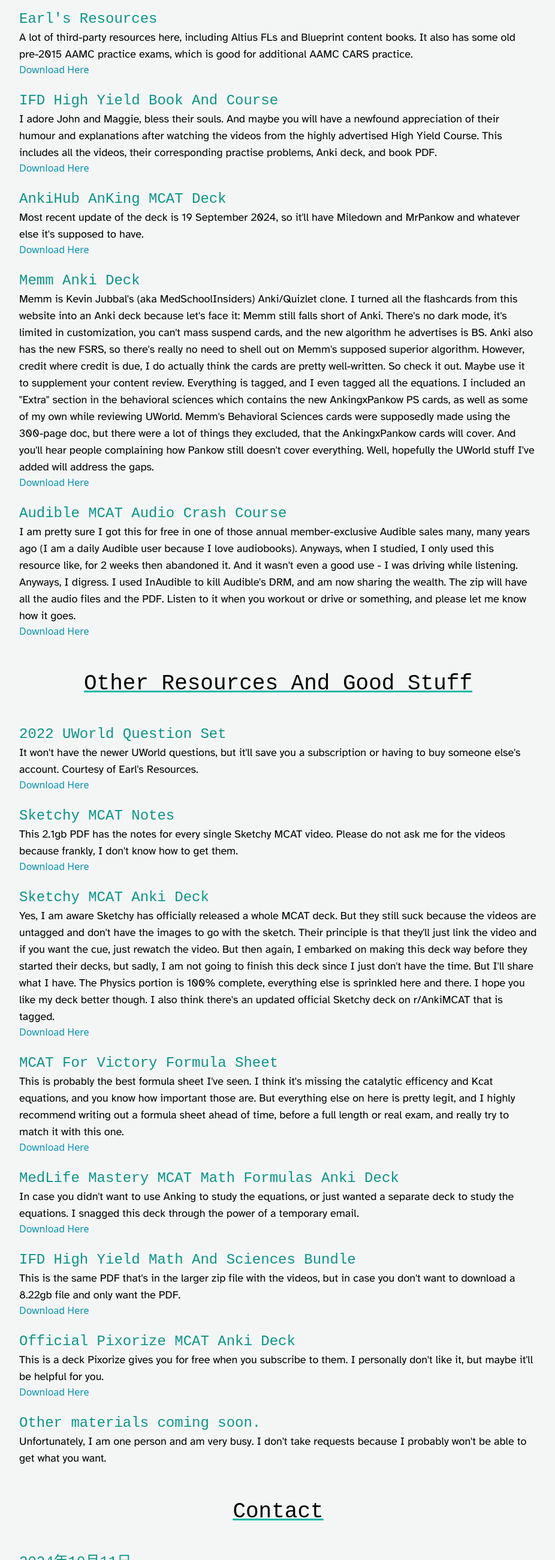
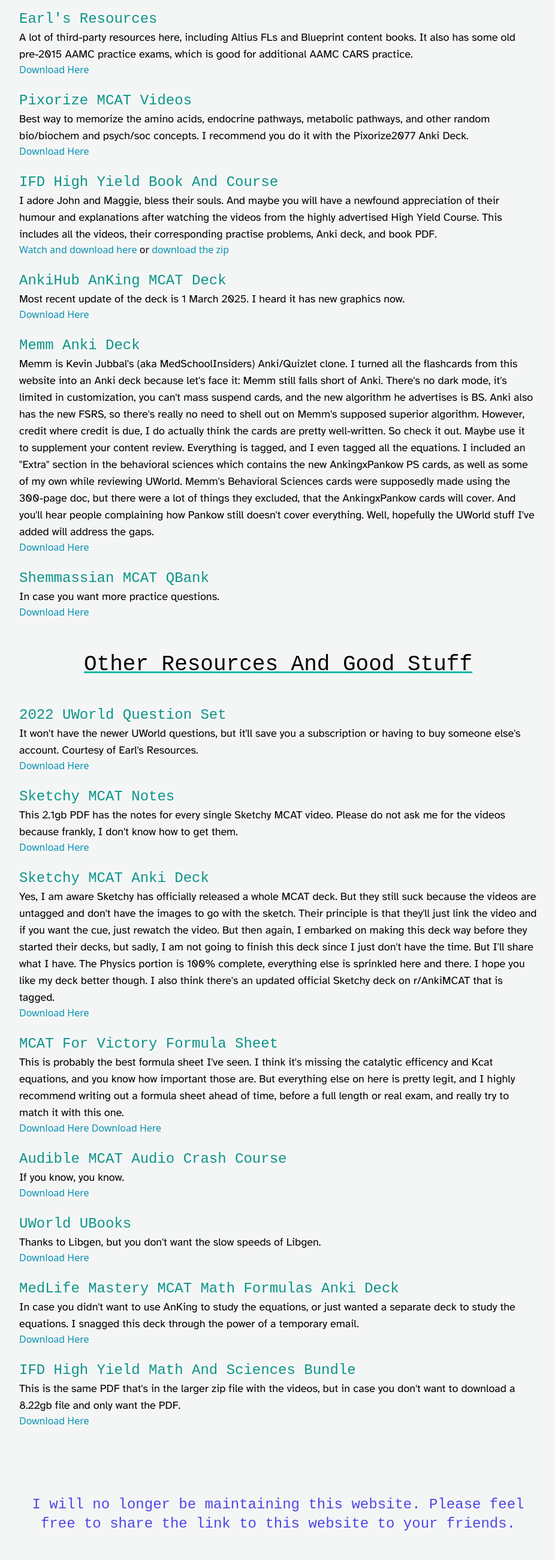
Before and after one commit to yangskinny/premed, a website: page index.html in a window 1280 px wide. Shown: the part 200-2800 px from the top of the page at 60% size, without its empty margins (176-1102 px from the left). Drawn offline with Linux system fonts and the light colour scheme; a web font is replaced by a local one.

Commit message:
final update

```diff
--- a/index.html
+++ b/index.html
@@ -17,18 +17,22 @@
             <h2 class="text-2xl font-neutronic text-teal-600 hover:text-teal-800">Earl's Resources</h2>
             <p class="font-passenger text-lg">A lot of third-party resources here, including Altius FLs and Blueprint content books. It also has some old pre-2015 AAMC practice exams, which is good for additional AAMC CARS practice.</p>
             <a href="https://mega.nz/file/9msQyboA#Bx2e6hFjphfpXlgv4j40JQza04742Ck51pN2_csKW94" target="_blank" rel="noopener noreferrer" class="text-cyan-600 hover:text-cyan-700">Download Here</a>
+            <h2 class="text-2xl pt-6 font-neutronic text-teal-600 hover:text-teal-800">Pixorize MCAT Videos</h2>
+            <p class="font-passenger text-lg">Best way to memorize the amino acids, endocrine pathways, metabolic pathways, and other random bio/biochem and psych/soc concepts. I recommend you do it with the Pixorize2077 Anki Deck.</p>
+            <a href="https://mega.nz/folder/FmU2BAKZ#mHo_qEbZwwnJZjT6aYb3kw" target="_blank" rel="noopener noreferrer" class="text-cyan-600 hover:text-cyan-700">Download Here</a>
             <h2 class="text-2xl pt-6 font-neutronic text-teal-600 hover:text-teal-800">IFD High Yield Book And Course</h2>
             <p class="font-passenger text-lg">I adore John and Maggie, bless their souls. And maybe you will have a newfound appreciation of their humour and explanations after watching the videos from the highly advertised High Yield Course. This includes all the videos, their corresponding practise problems, Anki deck, and book PDF.</p>
-            <a href="https://mega.nz/file/An8WhSDC#ZBqxw6Td_HnNB7JxXCRpRouAvXXj1LBzmrVB3y-ySSk" target="_blank" rel="noopener noreferrer" class="text-cyan-600 hover:text-cyan-700">Download Here</a>
+            <a href="https://mega.nz/folder/fzRCya5B#zS6oYXRvgc07FcyrT_hg1w" target="_blank" rel="noopener noreferrer" class="text-cyan-600 hover:text-cyan-700">Watch and download here</a> or <a href="https://mega.nz/file/An8WhSDC#ZBqxw6Td_HnNB7JxXCRpRouAvXXj1LBzmrVB3y-ySSk" target="_blank" rel="noopener noreferrer" class="text-cyan-600 hover:text-cyan-700">download the zip</a>
             <h2 class="text-2xl pt-6 font-neutronic text-teal-600 hover:text-teal-800">AnkiHub AnKing MCAT Deck</h2>
-            <p class="font-passenger text-lg">Most recent update of the deck is 19 September 2024, so it'll have Miledown and MrPankow and whatever else it's supposed to have.</p>
-            <a href="https://mega.nz/file/t79BwQDJ#PydUL6gCceNI0zW9tCV0URRDTrH49N9Ci_Fa47kxgeY" target="_blank" rel="noopener noreferrer" class="text-cyan-600 hover:text-cyan-700">Download Here</a>
+            <p class="font-passenger text-lg">Most recent update of the deck is 1 March 2025. I heard it has new graphics now.</p>
+            <a href="https://akirabox.com/rk9zKEYvm0lY/folder" target="_blank" rel="noopener noreferrer" class="text-cyan-600 hover:text-cyan-700">Download Here</a>
             <h2 class="text-2xl pt-6 font-neutronic text-teal-600 hover:text-teal-800">Memm Anki Deck</h2>
             <p class="font-passenger text-lg">Memm is Kevin Jubbal's (aka MedSchoolInsiders) Anki/Quizlet clone. I turned all the flashcards from this website into an Anki deck because let's face it: Memm still falls short of Anki. There's no dark mode, it's limited in customization, you can't mass suspend cards, and the new algorithm he advertises is BS. Anki also has the new FSRS, so there's really no need to shell out on Memm's supposed superior algorithm. However, credit where credit is due, I do actually think the cards are pretty well-written. So check it out. Maybe use it to supplement your content review. Everything is tagged, and I even tagged all the equations. I included an "Extra" section in the behavioral sciences which contains the new AnkingxPankow PS cards, as well as some of my own while reviewing UWorld. Memm's Behavioral Sciences cards were supposedly made using the 300-page doc, but there were a lot of things they excluded, that the AnkingxPankow cards will cover. And you'll hear people complaining how Pankow still doesn't cover everything. Well, hopefully the UWorld stuff I've added will address the gaps.</p>
             <a href="https://mega.nz/file/w6sxXaQR#RRZ6AtUPSnlmABmupLcg5rBgxjhKygeJAfLOFMZgPEY" target="_blank" rel="noopener noreferrer" class="text-cyan-600 hover:text-cyan-700">Download Here</a>
-            <h2 class="text-2xl pt-6 font-neutronic text-teal-600 hover:text-teal-800">Audible MCAT Audio Crash Course</h2>
-            <p class="font-passenger text-lg">I am pretty sure I got this for free in one of those annual member-exclusive Audible sales many, many years ago (I am a daily Audible user because I love audiobooks). Anyways, when I studied, I only used this resource like, for 2 weeks then abandoned it. And it wasn't even a good use - I was driving while listening. Anyways, I digress. I used InAudible to kill Audible's DRM, and am now sharing the wealth. The zip will have all the audio files and the PDF. Listen to it when you workout or drive or something, and please let me know how it goes.</p>
-            <a href="https://mega.nz/file/0qVWUJ6A#qz7FS2RJw_atJfIsYENUA-U44rhUdCiSecl9KF5fJJ4" target="_blank" rel="noopener noreferrer" class="text-cyan-600 hover:text-cyan-700">Download Here</a>
+            <h2 class="text-2xl pt-6 font-neutronic text-teal-600 hover:text-teal-800">Shemmassian MCAT QBank</h2>
+            <p class="font-passenger text-lg">In case you want more practice questions.</p>
+            <a href="https://mega.nz/folder/4hIhjZhZ#1jEe8sT1wax-MfsJ-A2sUA" target="_blank" rel="noopener noreferrer" class="text-cyan-600 hover:text-cyan-700">Download Here</a>
+
         </div>
 
         <div class="mt-14 mx-auto w-full max-w-4xl px-4">
@@ -45,36 +49,30 @@
           <h2 class="text-2xl pt-6 font-neutronic text-teal-600 hover:text-teal-800">MCAT For Victory Formula Sheet</h2>
           <p class="font-passenger text-lg">This is probably the best formula sheet I've seen. I think it's missing the catalytic efficency and Kcat equations, and you know how important those are. But everything else on here is pretty legit, and I highly recommend writing out a formula sheet ahead of time, before a full length or real exam, and really try to match it with this one.</p>
           <a href="https://mega.nz/file/tmVDzI6L#2j-x6ekMte2fVnkTEW2cy-Ua1MvapUThfVwVqBWwoU8" target="_blank" rel="noopener noreferrer" class="text-cyan-600 hover:text-cyan-700">Download Here</a>
+          <a href="https://mega.nz/folder/4hIhjZhZ#1jEe8sT1wax-MfsJ-A2sUA" target="_blank" rel="noopener noreferrer" class="text-cyan-600 hover:text-cyan-700">Download Here</a>
+            <h2 class="text-2xl pt-6 font-neutronic text-teal-600 hover:text-teal-800">Audible MCAT Audio Crash Course</h2>
+            <p class="font-passenger text-lg">If you know, you know.</p>
+            <a href="https://mega.nz/file/0qVWUJ6A#qz7FS2RJw_atJfIsYENUA-U44rhUdCiSecl9KF5fJJ4" target="_blank" rel="noopener noreferrer" class="text-cyan-600 hover:text-cyan-700">Download Here</a>
+            <h2 class="text-2xl pt-6 font-neutronic text-teal-600 hover:text-teal-800">UWorld UBooks</h2>
+            <p class="font-passenger text-lg">Thanks to Libgen, but you don't want the slow speeds of Libgen.</p>
+            <a href="https://mega.nz/folder/Cnh0DTrJ#TxaRrhB2GhEli6qobuRfxw" target="_blank" rel="noopener noreferrer" class="text-cyan-600 hover:text-cyan-700">Download Here</a>
           <h2 class="text-2xl pt-6 font-neutronic text-teal-600 hover:text-teal-800">MedLife Mastery MCAT Math Formulas Anki Deck</h2>
-          <p class="font-passenger text-lg">In case you didn't want to use Anking to study the equations, or just wanted a separate deck to study the equations. I snagged this deck through the power of a temporary email.</p>
+          <p class="font-passenger text-lg">In case you didn't want to use AnKing to study the equations, or just wanted a separate deck to study the equations. I snagged this deck through the power of a temporary email.</p>
           <a href="https://mega.nz/file/AnlByC7Y#OJnfc2167ebs7X_rFhPudNhAusMDQlGhga616GAQ7cs" target="_blank" rel="noopener noreferrer" class="text-cyan-600 hover:text-cyan-700">Download Here</a>
           <h2 class="text-2xl pt-6 font-neutronic text-teal-600 hover:text-teal-800">IFD High Yield Math And Sciences Bundle</h2>
           <p class="font-passenger text-lg">This is the same PDF that's in the larger zip file with the videos, but in case you don't want to download a 8.22gb file and only want the PDF.</p>
           <a href="https://mega.nz/file/Ans3iIpD#YHqQ_5POcx4CfRbLGOC6AiWJf5j7gktDFwvfu-Fn3mU" target="_blank" rel="noopener noreferrer" class="text-cyan-600 hover:text-cyan-700">Download Here</a>
-          <h2 class="text-2xl pt-6 font-neutronic text-teal-600 hover:text-teal-800">Official Pixorize MCAT Anki Deck</h2>
-          <p class="font-passenger text-lg">This is a deck Pixorize gives you for free when you subscribe to them. I personally don't like it, but maybe it'll be helpful for you.</p>
-          <a href="https://mega.nz/file/l6VjmQ5K#SXnLEZCfSGpYfAv4EeFwr_F79-OzBt-N4vzzYp1Qy8I" target="_blank" rel="noopener noreferrer" class="text-cyan-600 hover:text-cyan-700">Download Here</a>
-          <h2 class="text-2xl pt-6 font-neutronic text-teal-600 hover:text-teal-800">Other materials coming soon.</h2>
-          <p class="font-passenger text-lg">Unfortunately, I am one person and am very busy. I don't take requests because I probably won't be able to get what you want.</p>
       </div>
 
-      <div class="mt-14 mx-auto w-full max-w-4xl px-4">
-        <h1 class="text-center text-4xl mb-12 font-neutronic underline decoration-teal-500 hover:decoration-teal-700">Contact</h1>
-        <h2 class="text-2xl font-neutronic text-teal-600 hover:text-teal-800">2024年10月11日</h2>
-        <p class="font-passenger text-lg">We're back online, after a small hiatus. Removed Pixorize videos for the time being, unfortunately. Since I am no longer on Reddit, if you have a question or want to report something is down: bannedfromproton@proton.me </p>
-        <p class="font-passenger underline text-lg">Please do not email me requesting a resource.</p>
-
-    </div>
-
     <div class="mt-28 mx-auto w-full max-w-4xl px-4">
-      <h2 class="text-2xl text-center font-neutronic text-teal-600 hover:text-teal-800">As always, please feel free to share the link to this page.</h2>
+      <h2 class="text-2xl text-center font-neutronic text-indigo-600 hover:text-indigo-800">I will no longer be maintaining this website. Please feel free to share the link to this website to your friends.</h2>
     </div>
 
         <footer class="mt-28">
             <div class="container mx-auto">
               <hr class="border-gray-800">
-              <div class="text-center text-gray-400 font-neutronic">
-                岡田奈々、愛してる。
+              <div class="text-center text-gray-400">
+                里奈制作のウェブサイト
               </div>
             </div>
           </footer>
```
Also changed, not shown: output.css.
